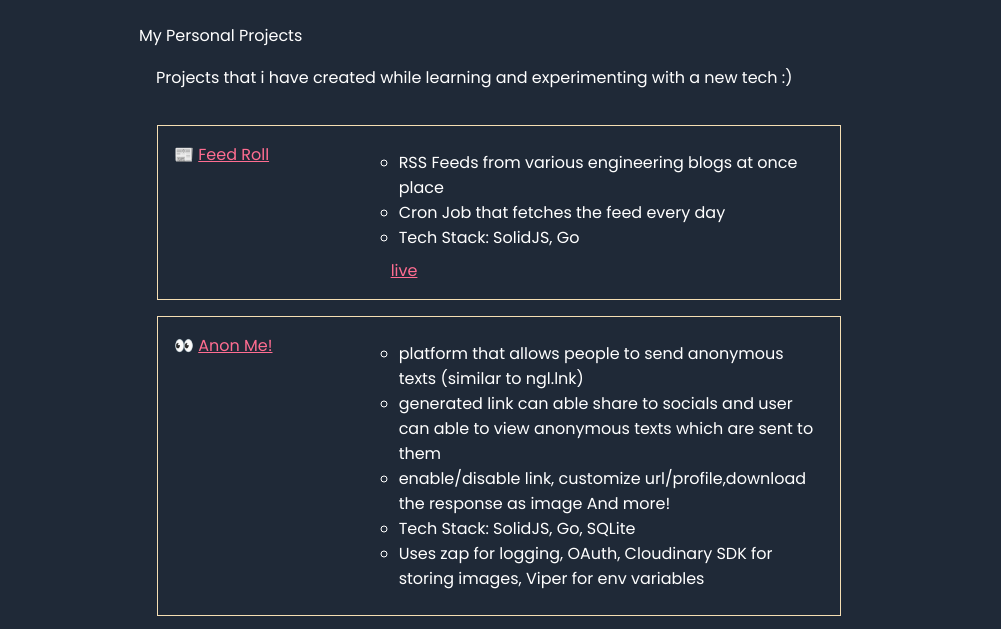
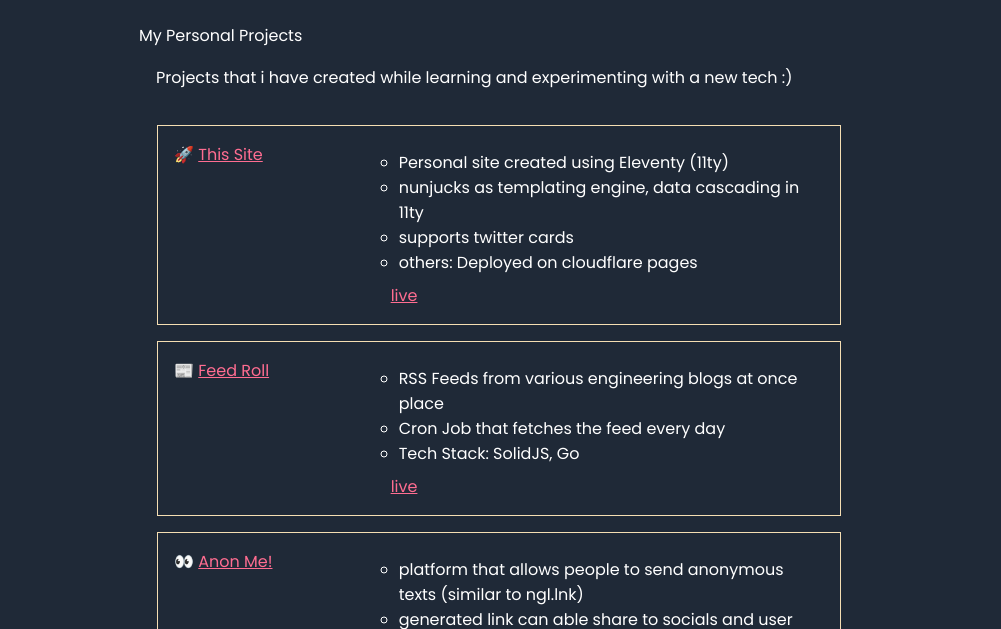
Before and after one commit to mystica2000/website, an Eleventy site: page src/projects.md in a window 1280 px wide. Shown: the part 95-724 px from the top of the page, without its empty margins (141-1142 px from the left). Built offline with nearby package versions, Linux system fonts and the light colour scheme; Eleventy itself is replaced by a stand-in of ours; files that its build step writes are made by us from their sources.

Commit message:
added source code link in projects page for personal site

```diff
--- a/src/_data/projects.json
+++ b/src/_data/projects.json
@@ -1,4 +1,16 @@
 [
+  {
+    "emoji": "🚀",
+    "name": "This Site",
+    "url": "https://github.com/mystica2000/website",
+    "description": [
+      "Personal site created using Eleventy (11ty)",
+      "nunjucks as templating engine, data cascading in 11ty",
+      "supports twitter cards",
+      "others: Deployed on cloudflare pages"
+    ],
+    "live": "https://mystica.me/"
+  },
   {
     "emoji": "📰",
     "name": "Feed Roll",
--- a/src/_includes/template/others.njk
+++ b/src/_includes/template/others.njk
@@ -32,6 +32,7 @@
               {% endfor %}
             {% endfor %}
           </div>
+          <br>
           {{ content | safe }}
         </section>
       </div>
```
